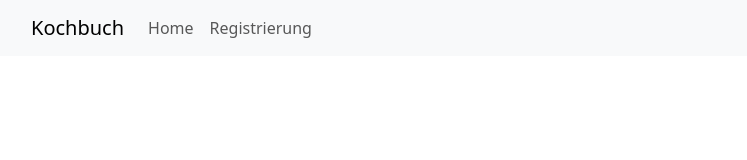
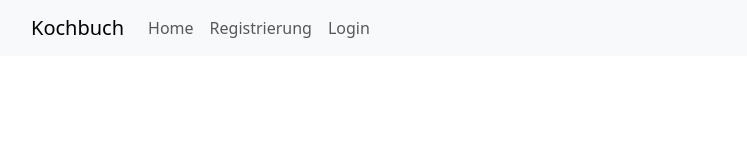
Before and after one commit to Tom-GHub/kochbuch-burchard, a React (Vite) app in the folder frontend/: page / in a window 1280 px wide. Shown: the top 160 px of the page, without its empty margins (51-798 px from the left). Built offline with nearby package versions, Linux system fonts and the light colour scheme; no server answers.

Commit message:
Route für neue Komponente Login erstellt.

```diff
--- a/frontend/src/App.jsx
+++ b/frontend/src/App.jsx
@@ -4,6 +4,7 @@
 import { useNavigate } from 'react-router-dom';
 import Home from './components/Home';
 import Register from './components/Register';
+import Login from './components/Login';
 
 
 
@@ -23,6 +24,7 @@
           <Nav className="me-auto" activeKey={location.pathname}>
           <Nav.Link as={Link} to="/">Home</Nav.Link>
           <Nav.Link as={Link} to="/register">Registrierung</Nav.Link>
+          <Nav.Link as={Link} to="/login">Login</Nav.Link>
 
           </Nav>
           </Navbar.Collapse>
@@ -32,6 +34,7 @@
       <Routes>
         <Route path='/' element={<Home/>}  />
         <Route path='/register' element={<Register/>}  />
+        <Route path='/login' element={<Login/>}  />
       </Routes>
     </div>
     </>
```
